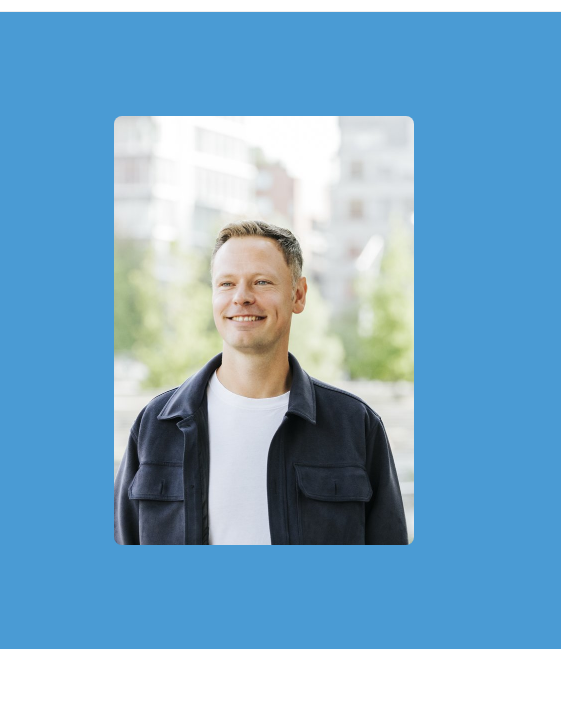
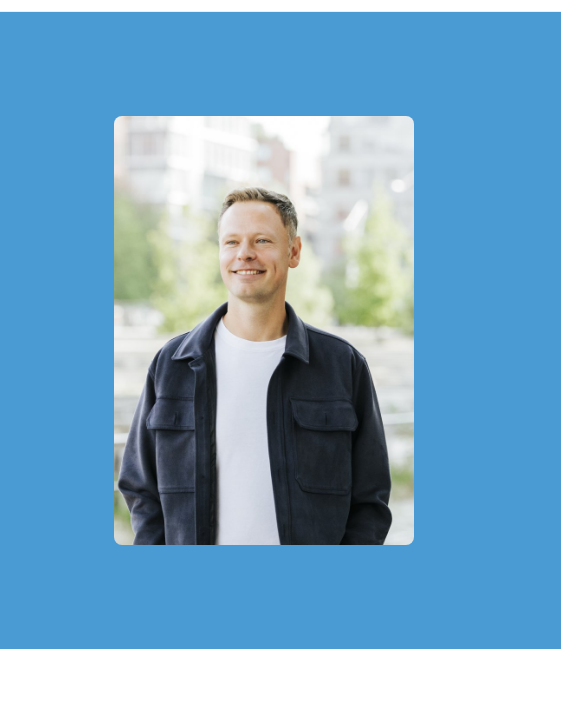
Before and after one commit to danielbeutler/danielbeutler-coach, a plain HTML site: page index.html in a window 1280 px wide. Shown: the part 89-800 px from the top of the page, 0-561 px from the left. Drawn offline with Linux system fonts and the light colour scheme.

Commit message:
Hero Crop

```diff
--- a/index.html
+++ b/index.html
@@ -53,7 +53,7 @@
 .hero-actions a.social{line-height:0;}
 .hero-actions a.social img{height:26px;display:block;filter:brightness(0) invert(1);}
 .hero-photo{flex:0 0 300px;width:300px;aspect-ratio:0.70;overflow:hidden;border-radius:8px;margin:24px 0;}
-.hero-photo img{width:100%;height:100%;object-fit:cover;object-position:center 12%;display:block;transform:scale(1.5);transform-origin:center top;}
+.hero-photo img{width:100%;height:100%;object-fit:cover;object-position:center 12%;display:block;transform:scale(1.3);transform-origin:center 15%;}
 
 section{padding:80px 24px;}
 section.soft{background:var(--bg-soft);}
```
